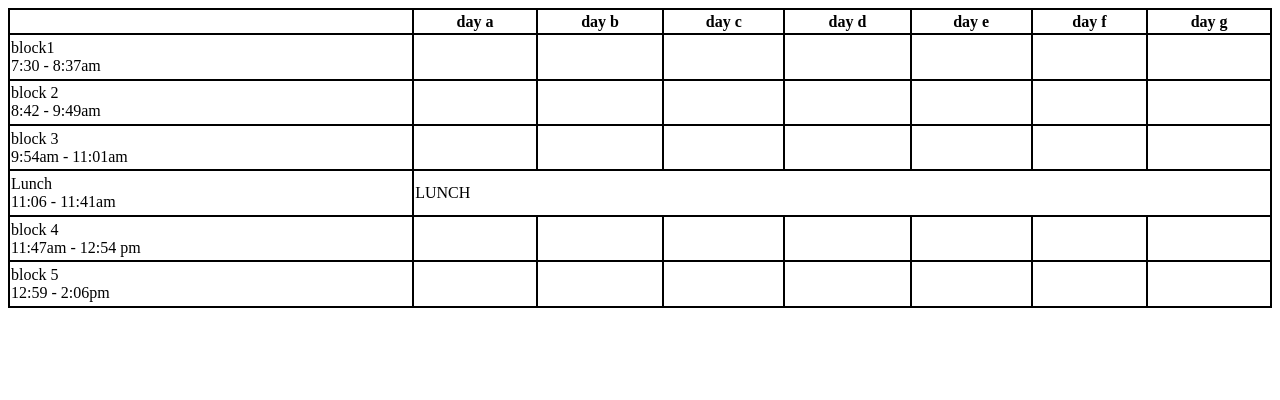
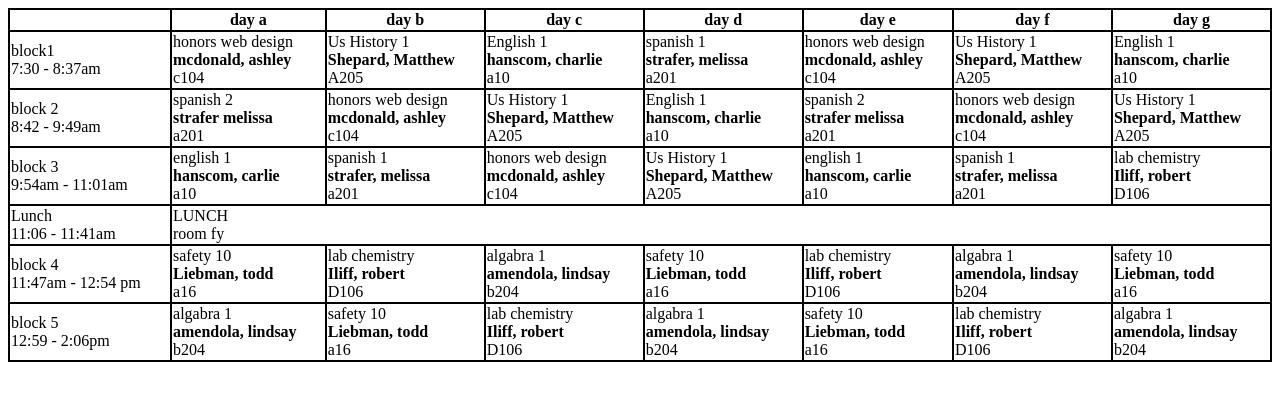
Before and after one commit to 126TKuncken/school-schedule, a plain HTML site: page Index.html in a window 1280 px wide. Drawn offline with Linux system fonts and the light colour scheme.

Commit message:
finished school schedule

```diff
--- a/Index.html
+++ b/Index.html
@@ -41,60 +41,60 @@
 
         <tr>
             <td>block1 <br>7:30 - 8:37am</td>
-            <td></td>
-            <td></td>
-            <td></td>
-            <td></td>
-            <td></td>
-            <td></td>
-            <td></td>
+            <td>honors web design <br><b>mcdonald, ashley</b><br>c104</td>
+            <td>Us History 1<br><b>Shepard, Matthew</b><br>A205</td>
+            <td>English 1<br><b>hanscom, charlie</b><br>a10</td>
+            <td>spanish 1<br><b>strafer, melissa</b><br>a201</td>
+            <td>honors web design <br><b>mcdonald, ashley</b><br>c104</td>
+            <td>Us History 1<br><b>Shepard, Matthew</b><br>A205</td>
+            <td>English 1<br><b>hanscom, charlie</b><br>a10</td>
         </tr>
         <tr>
             <td>block 2 <br>8:42 - 9:49am</td>
-            <td></td>
-            <td></td>
-            <td></td>
-            <td></td>
-            <td></td>
-            <td></td>
-            <td></td>
+            <td>spanish 2<br><b>strafer melissa</b><br> a201</td>
+            <td>honors web design <br><b>mcdonald, ashley</b><br>c104</td>
+            <td>Us History 1<br><b>Shepard, Matthew</b><br>A205</td>
+            <td>English 1<br><b>hanscom, charlie</b><br>a10</td>
+            <td>spanish 2<br><b>strafer melissa</b><br> a201</td>
+            <td>honors web design <br><b>mcdonald, ashley</b><br>c104</td>
+            <td>Us History 1<br><b>Shepard, Matthew</b><br>A205</td>
         </tr>
         <tr>
             <td>block 3 <br>9:54am - 11:01am</td>
-            <td></td>
-            <td></td>
-            <td></td>
-            <td></td>
-            <td></td>
-            <td></td>
-            <td></td>
+            <td>english 1<br><b> hanscom, carlie</b><br> a10</td>
+            <td>spanish 1<br><b>strafer, melissa</b><br>a201</td>
+            <td>honors web design <br><b>mcdonald, ashley</b><br>c104</td>
+            <td>Us History 1<br><b>Shepard, Matthew</b><br>A205</td>
+            <td>english 1<br><b> hanscom, carlie</b><br> a10</td>
+            <td>spanish 1<br><b>strafer, melissa</b><br>a201</td>
+            <td>lab chemistry<br><b>Iliff, robert</b><br>D106</td>
         </tr>
 
         <tr>
             <td>Lunch <br> 11:06 - 11:41am</td>
-            <td colspan = "7">LUNCH</td>
+            <td colspan = "7">LUNCH <br>room fy</td>
 
         </tr>
 
         <tr>
             <td>block 4 <br>11:47am - 12:54 pm</td>
-            <td></td>
-            <td></td>
-            <td></td>
-            <td></td>
-            <td></td>
-            <td></td>
-            <td></td>
+            <td>safety 10 <br><b>Liebman, todd</b><br> a16</td>
+            <td>lab chemistry<br><b>Iliff, robert</b><br>D106</td>
+            <td>algabra 1 <br><b>amendola, lindsay</b><br> b204</td>
+            <td>safety 10 <br><b>Liebman, todd</b><br> a16</td>
+            <td>lab chemistry<br><b>Iliff, robert</b><br>D106</td>
+            <td>algabra 1 <br><b>amendola, lindsay</b><br> b204</td>
+            <td>safety 10 <br><b>Liebman, todd</b><br> a16</td>
         </tr>
         <tr>
             <td>block 5 <br>12:59 - 2:06pm</td>
-            <td></td>
-            <td></td>
-            <td></td>
-            <td></td>
-            <td></td>
-            <td></td>
-            <td></td>
+            <td>algabra 1 <br><b>amendola, lindsay</b><br> b204</td>
+            <td>safety 10 <br><b>Liebman, todd</b><br> a16</td>
+            <td>lab chemistry<br><b>Iliff, robert</b><br>D106</td>
+            <td>algabra 1 <br><b>amendola, lindsay</b><br> b204</td>
+            <td>safety 10 <br><b>Liebman, todd</b><br> a16</td>
+            <td>lab chemistry<br><b>Iliff, robert</b><br>D106</td>
+            <td>algabra 1 <br><b>amendola, lindsay</b><br> b204</td>
         </tr>
     </table>
 </body>
```
